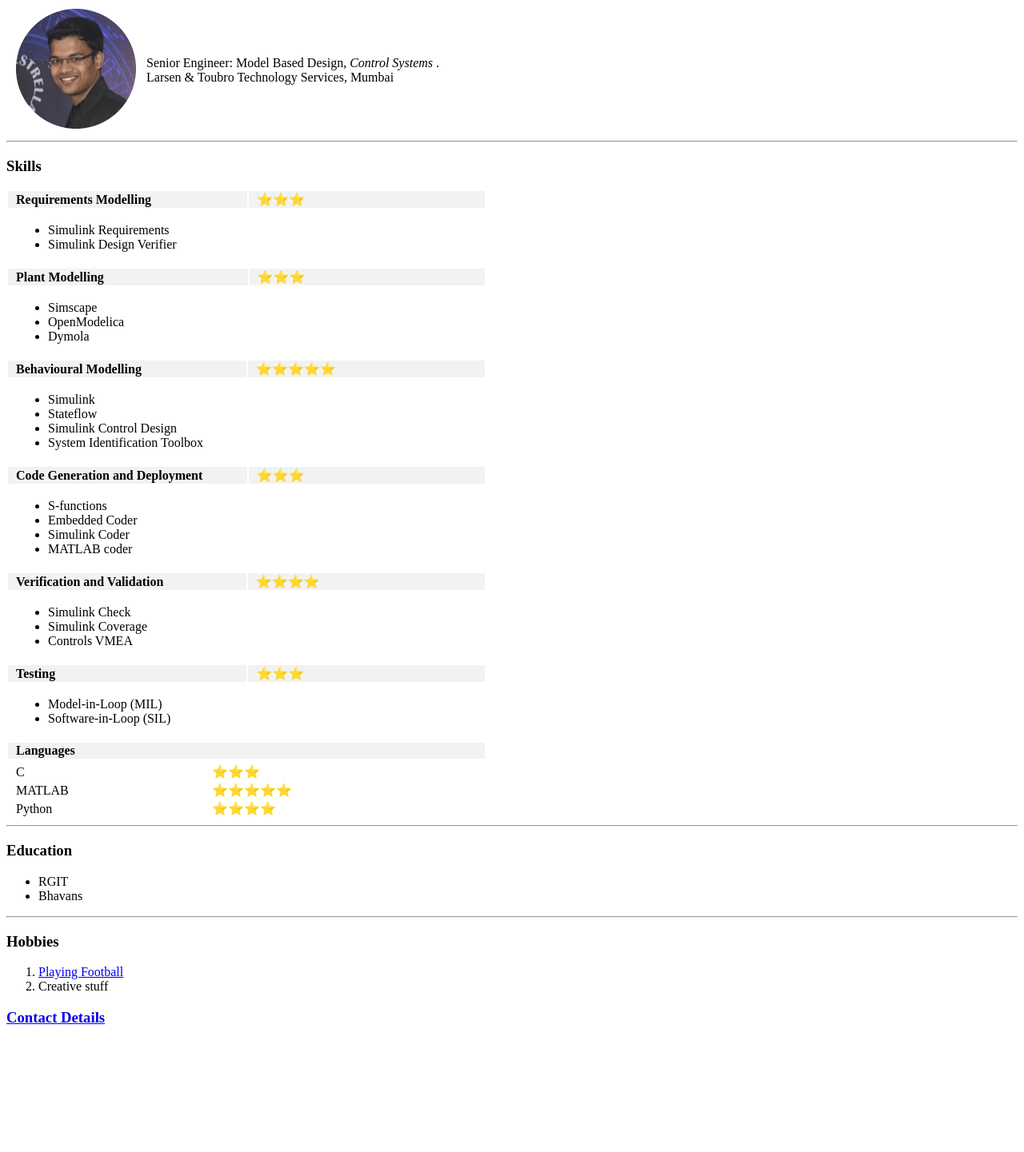
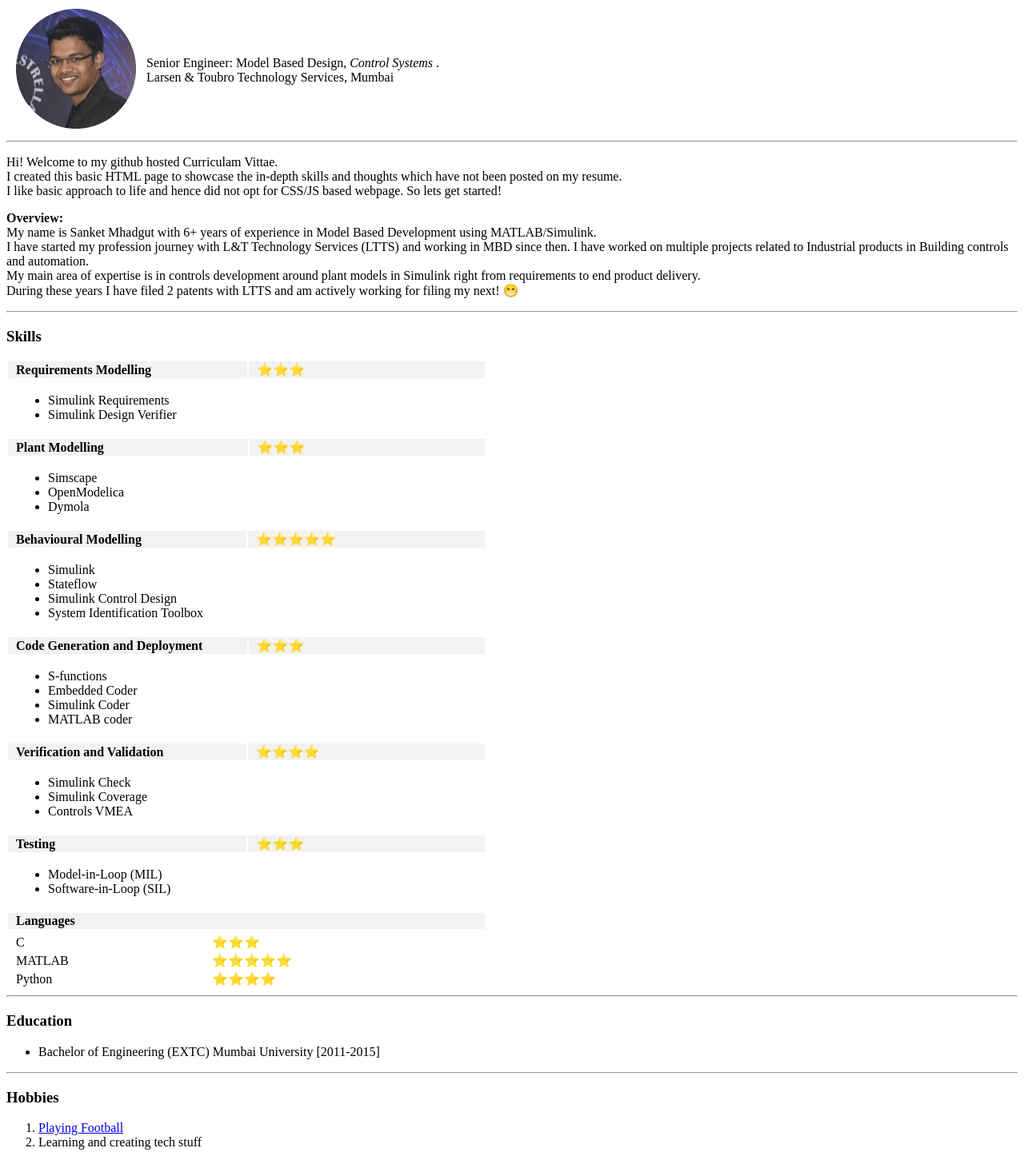
Before and after one commit to SanketMhadgut/cv, a plain HTML site: page index.html in a window 1280 px wide. Shown: the top 1441 px of the page at 80% size. Before the commit the page ends 1303 px from the top, so only its background shows below. Drawn offline with Linux system fonts and the light colour scheme.

Commit message:
Add files via upload

```diff
--- a/index.html
+++ b/index.html
@@ -34,6 +34,22 @@ td {
         </td>
     </tr>
 </table>
+<hr>
+<p>
+    Hi! Welcome to my github hosted Curriculam Vittae. <br>
+    I created this basic HTML page to showcase the in-depth skills and thoughts which have not been posted on my resume.<br>
+    I like basic approach to life and hence did not opt for CSS/JS based webpage. So lets get started! </p>
+<p>
+    <strong> Overview:</strong> <br>
+    My name is Sanket Mhadgut with 6+ years of experience in Model Based Development using MATLAB/Simulink.<br>
+    I have started my profession journey with L&T Technology Services (LTTS) and working in MBD since then.
+    I have worked on multiple projects related to Industrial products in Building controls and automation.<br>
+    My main area of expertise is in controls development around plant models in Simulink right from requirements
+    to end product delivery.<br>
+    During these years I have filed 2 patents with LTTS and am actively working for filing my next! 😁
+
+</p>
+
 <hr>
 <h3> Skills </h3>
 <table>
@@ -171,14 +187,13 @@ td {
 <hr>
 <h3>Education</h3>
 <ul>
-    <li>RGIT</li>
-    <li>Bhavans</li>
+    <li>Bachelor of Engineering (EXTC) Mumbai University [2011-2015]</li>
 </ul>
 <hr>
 <h3>Hobbies</h3>
 <ol type="1" start="1">
     <li><a href="https://www.youtube.com/channel/UC6yW44UGJJBvYTlfC7CRg2Q">Playing Football</a></li>
-    <li>Creative stuff</li>
+    <li>Learning and creating tech stuff</li>
 </ol>
 
 <h3><a href="ContactMe.html"> Contact Details </a></h3>
```
